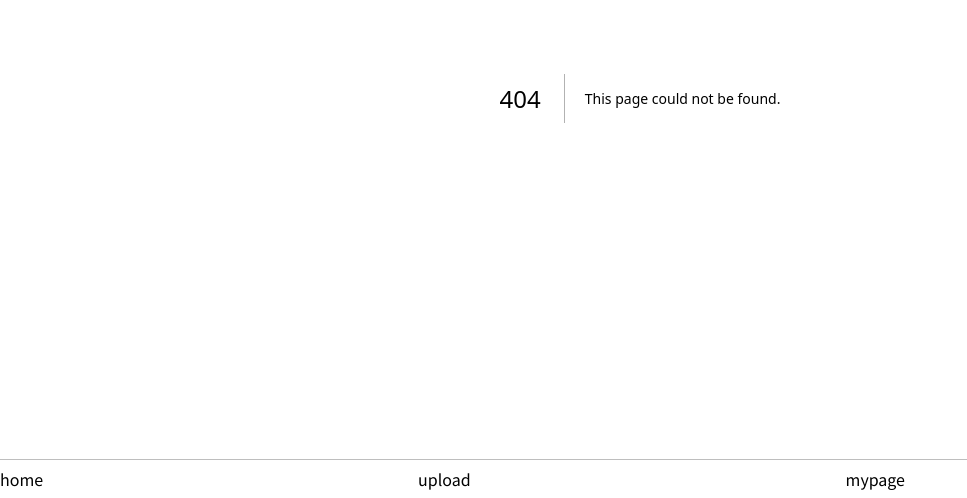
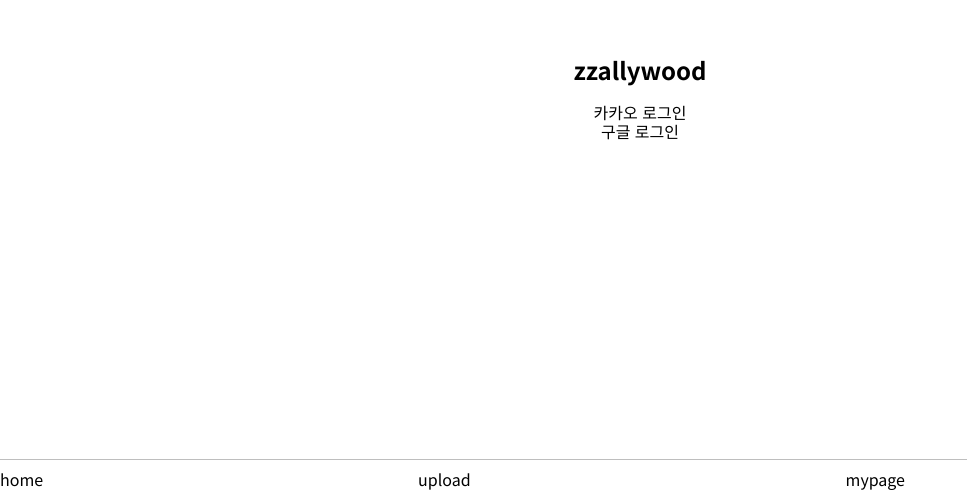
Before and after one commit to rlatmdgns/zzallywood, a Next.js app: page /sign-in in a window 1280 px wide. Before the commit this address had no page. Shown: the part 302-800 px from the top of the page, without its empty margins (0-967 px from the left). Built offline with nearby package versions, Linux system fonts and the light colour scheme.

Commit message:
feat: http 객체 추가  (#7)
* feat: base url 추가

* feat:axios 설치 및 custom http 객체 추가

* fix: axios delete type 오류 해결

```diff
--- a/package.json
+++ b/package.json
@@ -9,6 +9,7 @@
     "lint": "next lint"
   },
   "dependencies": {
+    "axios": "^1.4.0",
     "next": "13.4.5",
     "react": "18.2.0",
     "react-dom": "18.2.0",
@@ -16,6 +17,7 @@
     "styled-normalize": "^8.0.7"
   },
   "devDependencies": {
+    "@types/axios": "^0.14.0",
     "@types/node": "20.3.0",
     "@types/react": "18.2.11",
     "@types/react-dom": "18.2.4",
--- /dev/null
+++ b/src/app/sign-in/page.tsx
@@ -0,0 +1,8 @@
+import React from 'react'
+import SignInModule from '@/modules/Auth/SignIn'
+
+const SignInPage = () => {
+  return <SignInModule />
+}
+
+export default SignInPage
--- /dev/null
+++ b/src/core/http/index.ts
@@ -0,0 +1,2 @@
+export * from './unauthorizedHttp'
+export * from './authorizedHttp'
--- /dev/null
+++ b/src/modules/Auth/SignIn/SignInModule.tsx
@@ -0,0 +1,19 @@
+'use client'
+import React from 'react'
+import * as Styles from './styles'
+
+const SignInModule = () => {
+  return (
+    <Styles.Wrapper>
+      <Styles.Container>
+        <Styles.Title>zzallywood</Styles.Title>
+        <Styles.ButtonBox>
+          <Styles.Button>카카오 로그인</Styles.Button>
+          <Styles.Button>구글 로그인</Styles.Button>
+        </Styles.ButtonBox>
+      </Styles.Container>
+    </Styles.Wrapper>
+  )
+}
+
+export default SignInModule
--- /dev/null
+++ b/src/modules/Auth/SignIn/index.tsx
@@ -0,0 +1 @@
+export { default } from './SignInModule'
--- /dev/null
+++ b/src/modules/Auth/SignIn/styles.ts
@@ -0,0 +1,24 @@
+import styled from 'styled-components'
+
+export const Wrapper = styled.section`
+  display: flex;
+  align-items: center;
+  height: 100vh;
+`
+export const Container = styled.div`
+  display: flex;
+  width: 100%;
+  flex-direction: column;
+`
+
+export const Title = styled.h2`
+  width: 100%;
+  text-align: center;
+`
+export const ButtonBox = styled.div`
+  margin-top: 20px;
+`
+export const Button = styled.button`
+  width: 100%;
+  text-align: center;
+`
```
Also changed, not shown: src/core/http/authorizedHttp.ts (added, +24 -0 lines), src/core/http/axios.ts (added, +23 -0 lines), src/core/http/unauthorizedHttp.ts (added, +18 -0 lines), 2 other files (tests, documents, lock files or other folders).
